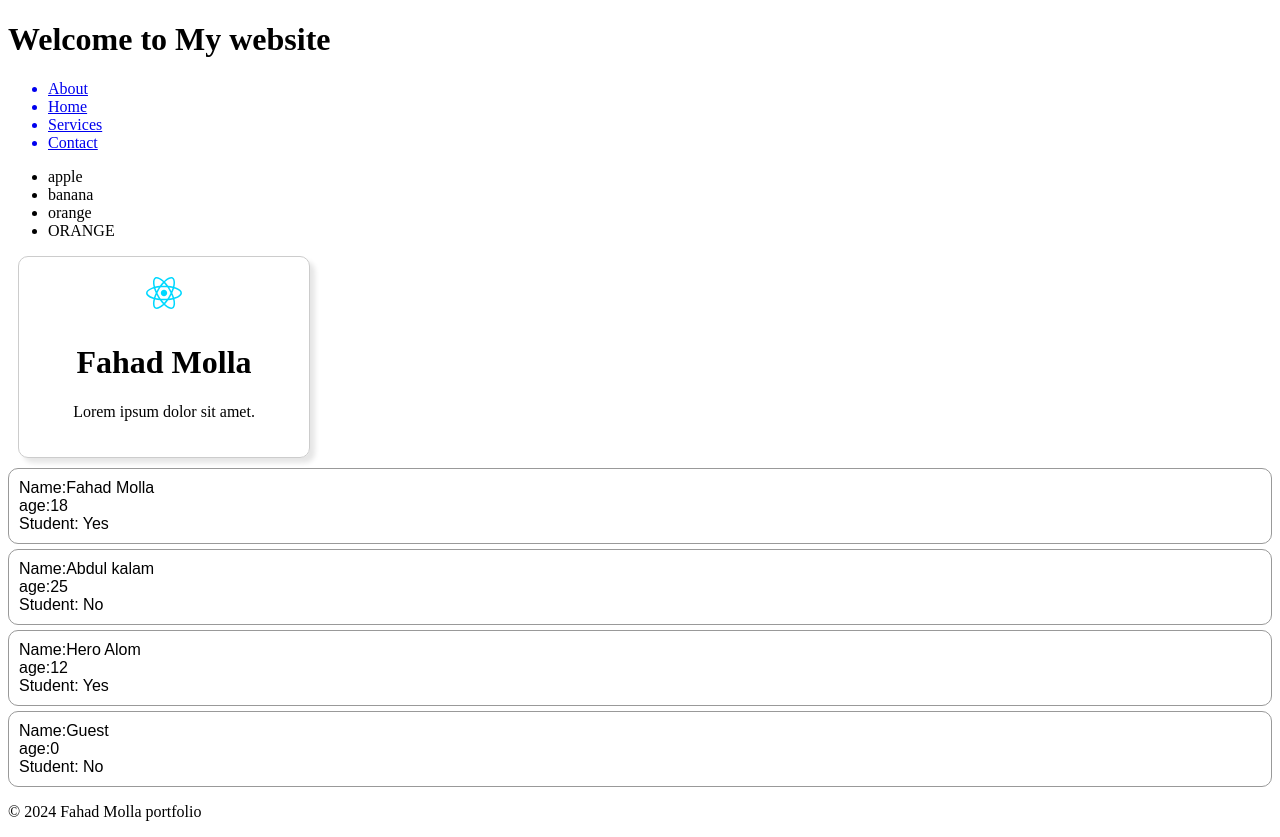
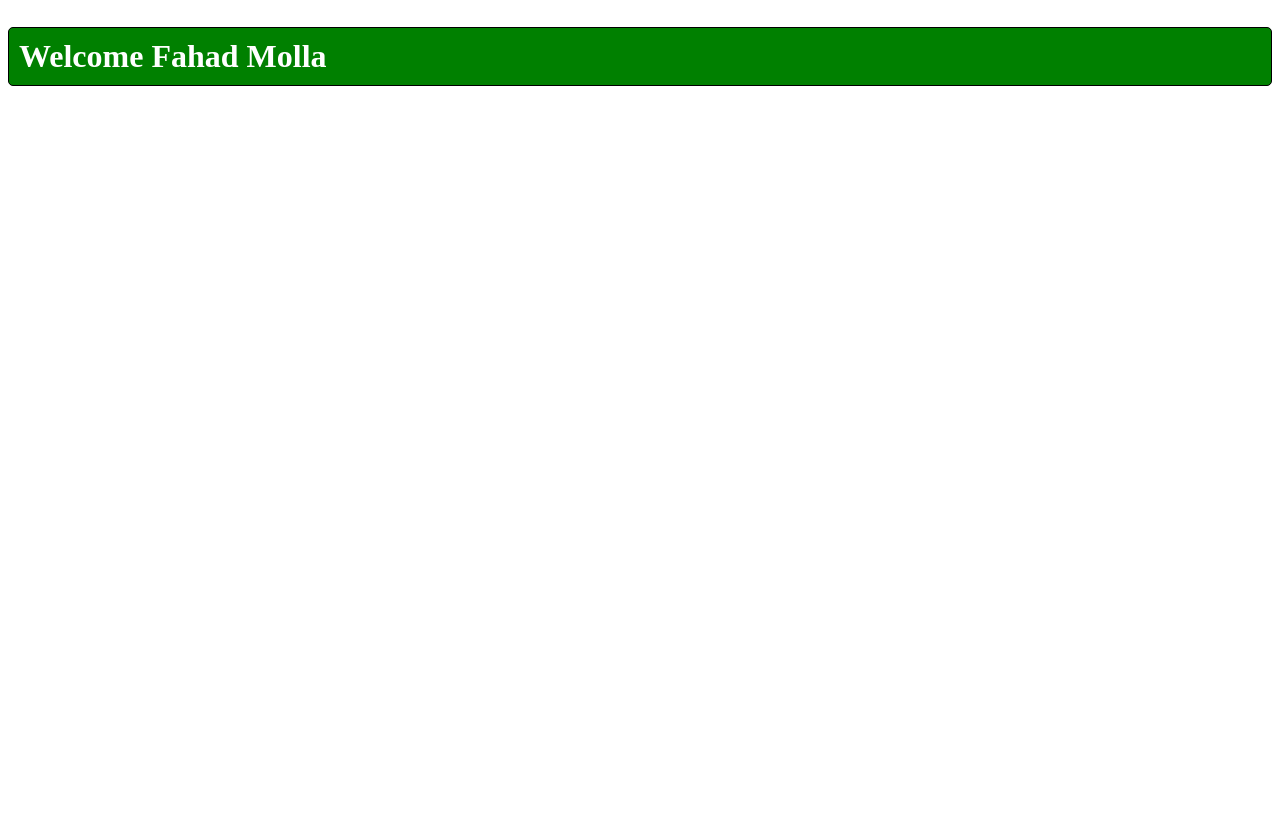
Before and after one commit to AlFahad47/react-basics-practice, a React (Vite) app: page / in a window 1280 px wide. After the commit the page ends 800 px from the top, so only its background shows below. Built offline with nearby package versions, Linux system fonts and the light colour scheme.

Commit message:
user usergreeting file conditional rendering done

```diff
--- a/src/App.jsx
+++ b/src/App.jsx
@@ -3,18 +3,22 @@ import Footer from './Footer'
 import Food from './Food'
 import Card from './Card'
 import Student from './Student'
+import UserGreeting from './UserGreeting'
+import List from './List'
 function App() {
 
   return (
     <>
-    <Header/>
+    {/* <Header/>
     <Food/>
     <Card/>
     <Student age={18} isStudent={true} name="Fahad Molla" />
     <Student age="25" isStudent={false} name="Abdul kalam" />
     <Student age={12} isStudent={true} name="Hero Alom" />
     <Student/>
-    <Footer/>
+    <Footer/>  */}
+    <UserGreeting isLoggedIn={"true"} username="Fahad Molla" />
+
     </>
   )
 }
--- /dev/null
+++ b/src/UserGreeting.jsx
@@ -0,0 +1,24 @@
+import React from 'react'
+import PropTypes from 'prop-types'
+
+const UserGreeting = (props) => {
+    const welcomeMessage=  <h2 className='welcome-message'>
+                                Welcome {props.username}
+                            </h2>
+    const loginPrompt = <h2 className='login-prompt'>
+                            Please log in to continue
+                        </h2>
+    return (props.isLoggedIn? welcomeMessage: loginPrompt);
+}
+UserGreeting.propTypes={
+    isLoggedIn:PropTypes.bool,
+    username:PropTypes.string,
+}
+UserGreeting.defaultProps = {
+    isLoggedIn:false,
+    username:"Guest"
+}
+
+
+
+export default UserGreeting
--- a/src/index.css
+++ b/src/index.css
@@ -23,3 +23,19 @@
 .student p{
     margin: 0;
 }
+.welcome-message{
+    border: 1px solid black ;
+    padding: 10px;
+    background-color: green;
+    color: white;
+    border-radius: 5px;
+    font-size: 2em;
+}
+.login-prompt{
+    border: 1px solid black ;
+    padding: 10px;
+    background-color: rgb(219, 19, 19);
+    color: white;
+    border-radius: 5px;
+    font-size: 2em;
+}
```
